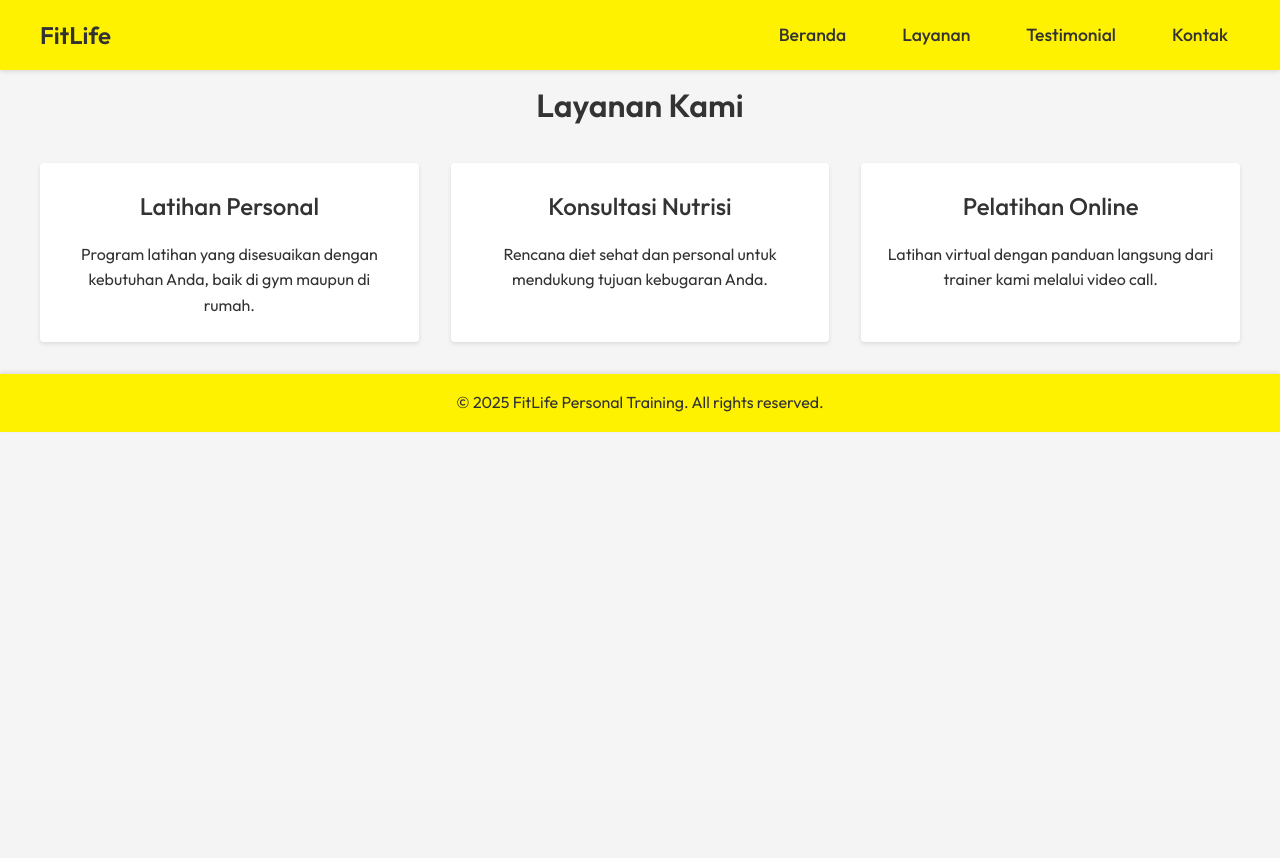
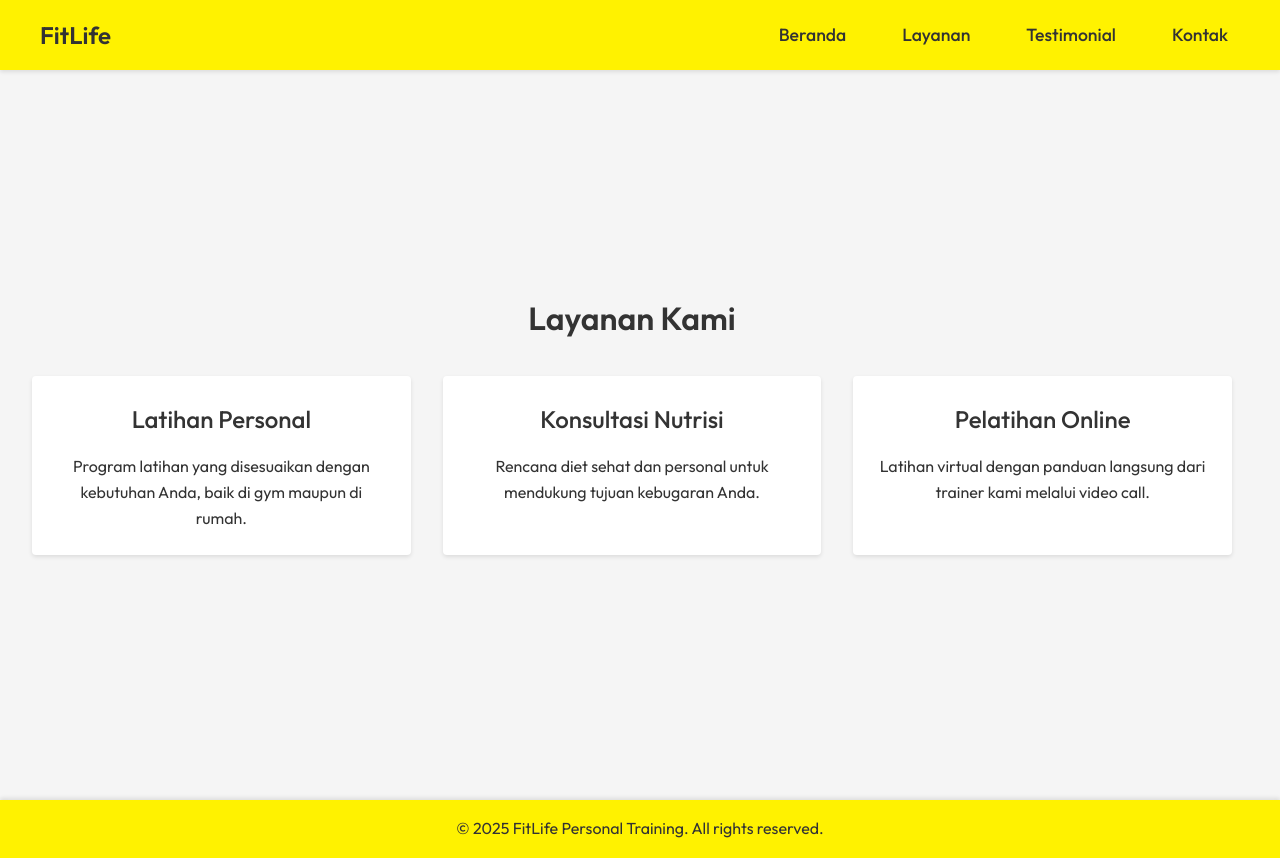
Before and after one commit to ariamh/komodo-devops, a PHP site: page /services.php in a window 1280 px wide. Before the commit the page ends 432 px from the top, so only its background shows below. Run offline with PHP 8.4, Linux system fonts and the light colour scheme.

Commit message:
Update style.css

```diff
--- a/style.css
+++ b/style.css
@@ -9,7 +9,7 @@ body {
     line-height: 1.6;
     background-color: #f5f5f5; /* Latar belakang abu-abu terang Material */
     color: #333; /* Teks hitam untuk kontras dengan latar kuning */
-/*     min-height: 100vh; */
+    min-height: 100vh;
     display: flex;
     flex-direction: column;
     overflow-y: auto; /* Scroll hanya muncul jika konten melebihi viewport */
@@ -66,7 +66,7 @@ nav {
     color: #333; /* Teks hitam untuk kontras */
     display: flex;
     align-items: center;
-    justify-content: center;
+    justify-content: space-between;
     text-align: center;
     min-height: 100vh;
 }
@@ -111,8 +111,9 @@ nav {
     padding: 5rem 2rem 2rem; /* Padding atas lebih besar untuk jarak dari header, padding bawah untuk footer */
     display: flex;
     align-items: center;
-    justify-content: center;
+    justify-content: space-between;
     text-align: center;
+    min-height: 100vh;
 }
 
 .services h2, .testimonials h2, .contact h2 {
```
